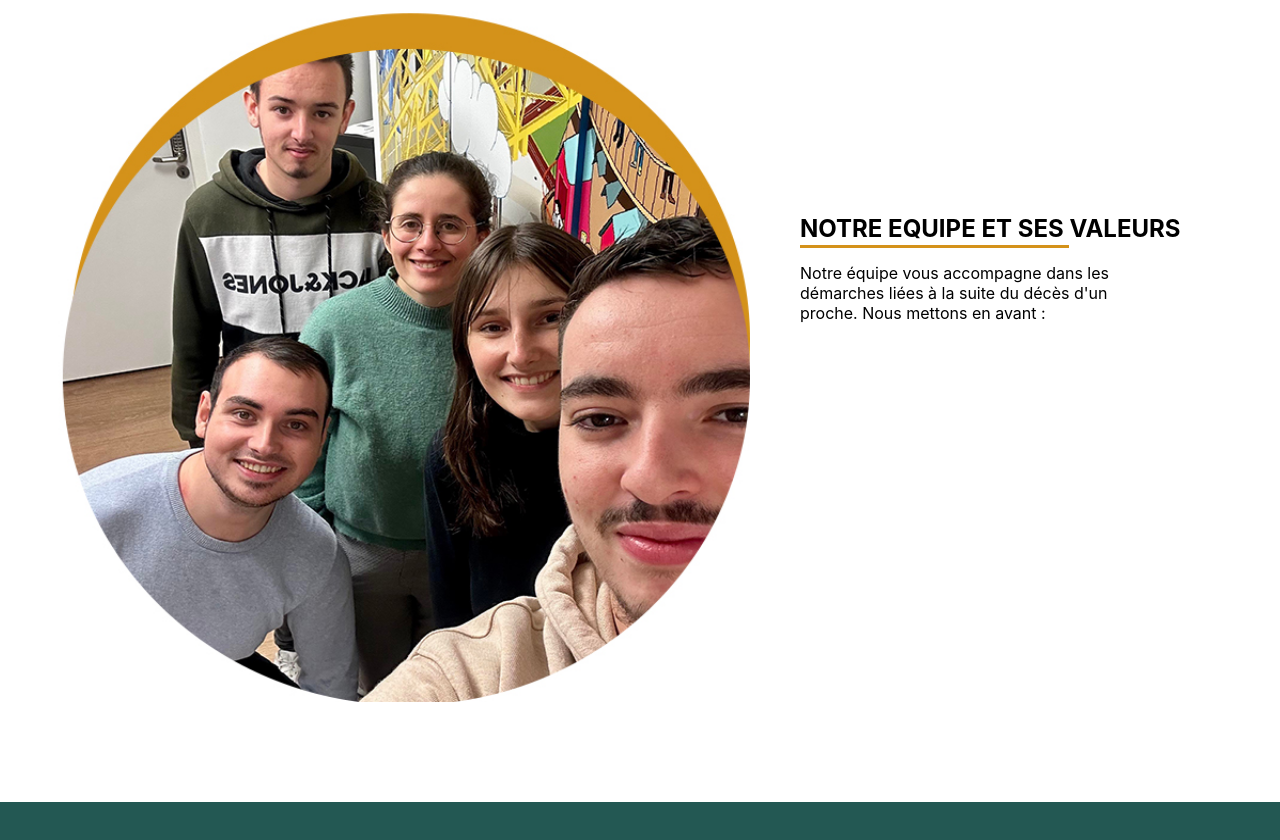
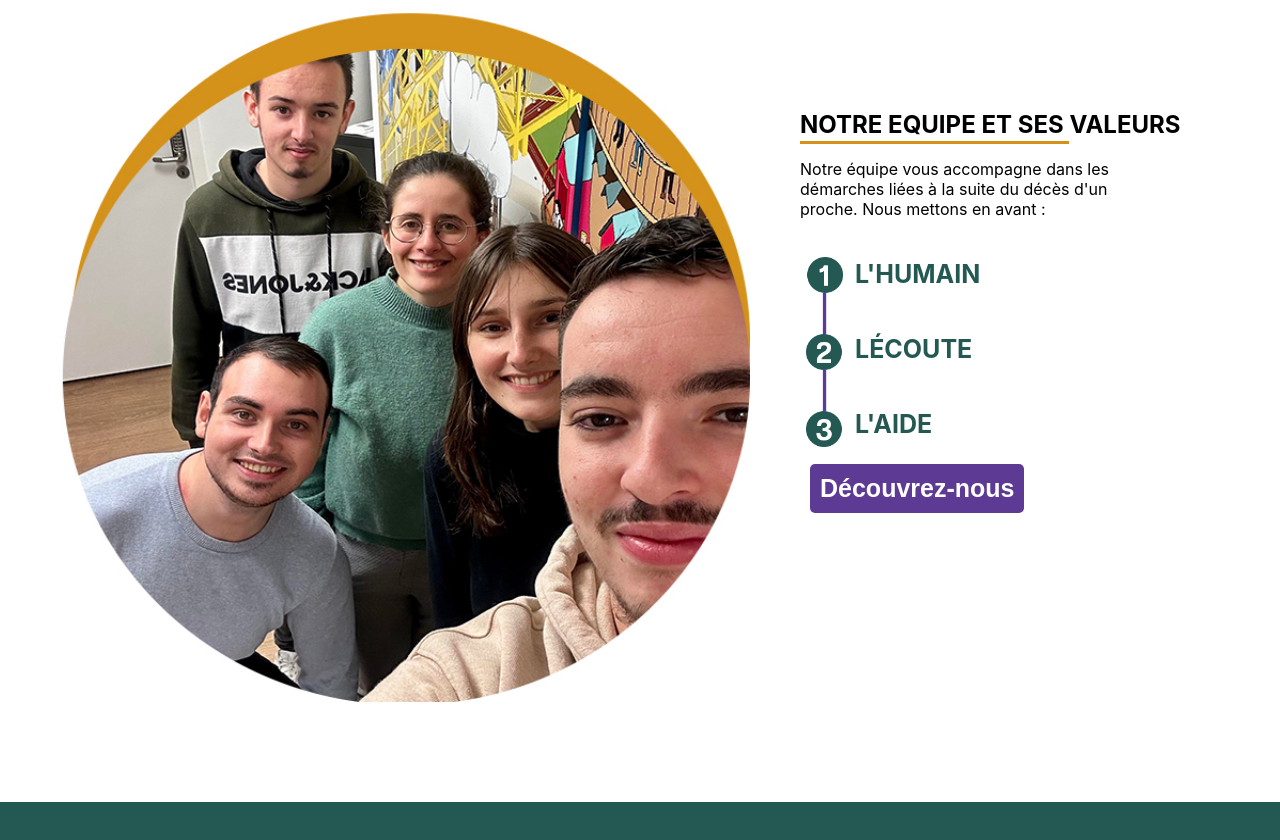
Before and after one commit to GColloch/My-Digital-Proejct-B3, a React (Create React App) app in the folder frontend/: page / in a window 1280 px wide. Shown: the part 3366-4206 px from the top of the page. Built offline with nearby package versions, Linux system fonts and the light colour scheme.

Commit message:
fin bloc Equipe

```diff
--- a/frontend/src/components/NotreEquipe.jsx
+++ b/frontend/src/components/NotreEquipe.jsx
@@ -12,6 +12,15 @@ const NotreEquipe = () => {
           démarches liées à la suite du décès d'un <br />
           proche. Nous mettons en avant :
         </p>
+        <div className='additionalContent'>
+          <img src='/assets/img/Accueil/valeurs.png' alt='Image supplémentaire' />
+          <div className='subtitles'>
+            <h3>L'HUMAIN</h3>
+            <h3>LÉCOUTE</h3>
+            <h3>L'AIDE</h3>
+          </div>
+        </div>
+        <button><b>Découvrez-nous</b></button>
       </div>
     </div>
   )
--- a/frontend/src/styles/NotreEquipe.scss
+++ b/frontend/src/styles/NotreEquipe.scss
@@ -11,13 +11,47 @@
 }
 
 .contentEquipe {
-  margin-left: 50px; /* Ajustez la marge selon vos besoins */
-  margin-bottom: 250px;
-h2 {
-  margin-top: 0; /* Ajout de la marge supérieure */
+  margin-left: 50px;
+  margin-bottom: 180px;
+
+  h2 {
+    margin-top: 0;
+  }
+
+  p {
+    margin-top: 5px;
+  }
+  button {
+    color: white;
+  background-color: #5d3b95;
+  border: none;
+  margin-left: 10px;
+  padding: 10px 10px;
+  font-size: 25px;
+  border-radius: 5px;
+  }
 }
 
-p {
-  margin-top: 5px; /* Ajout de la marge supérieure */
+.additionalContent {
+  display: flex;
+  align-items: center;
+  margin-top: 20px; /* Ajustez la marge selon vos besoins */
 }
+
+.additionalContent img {
+  width: 55px; /* Ajustez la taille selon vos besoins */
+  height: auto;
 }
+
+.subtitles {
+  display: flex;
+  flex-direction: column;
+
+h3 {
+  margin: 0;
+  margin-top: 20px; /* Ajustez la marge selon vos besoins */
+  padding-bottom: 25px;
+  color: #235853;
+  font-size: 25px;
+  }
+}
```
